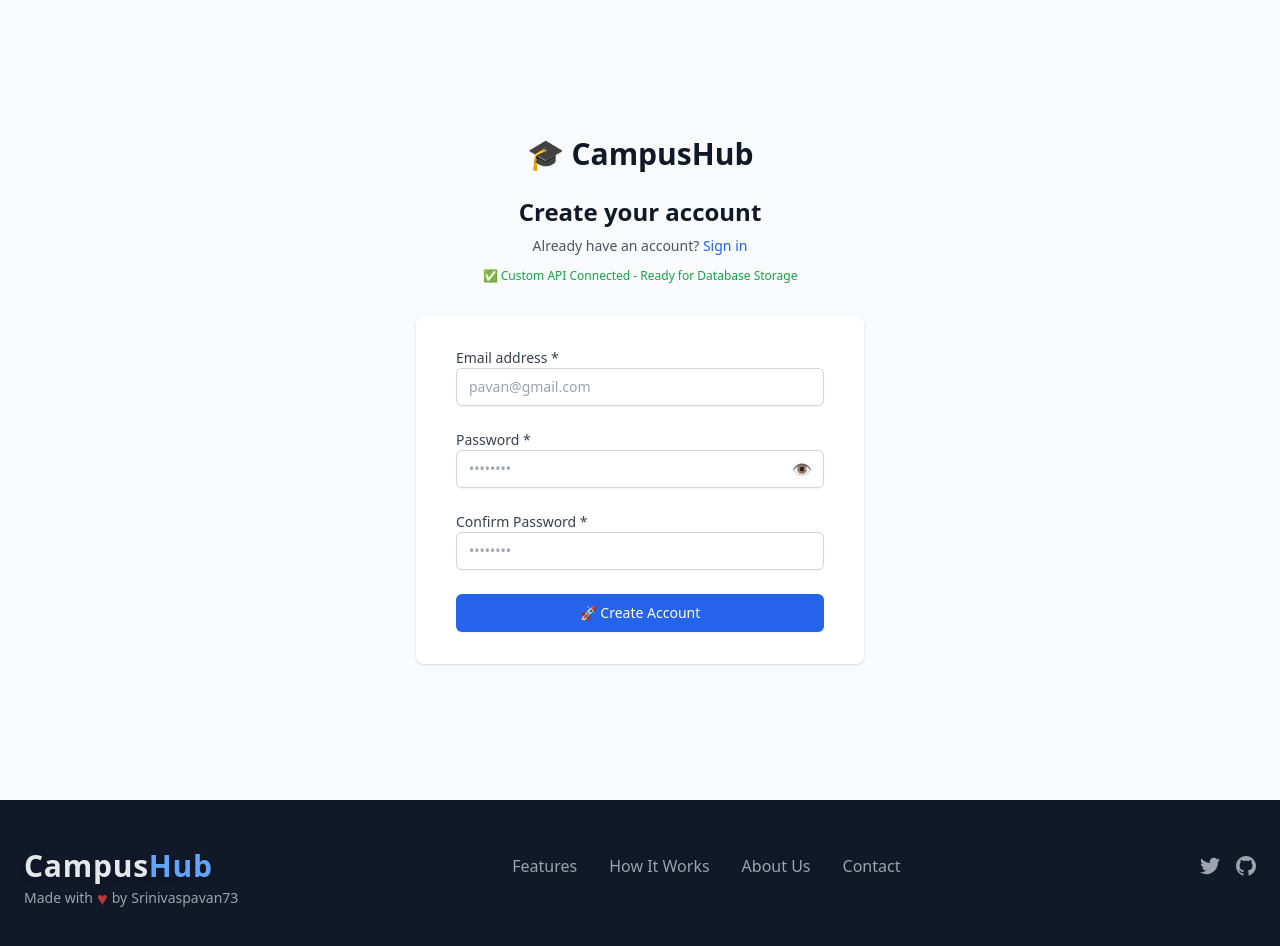
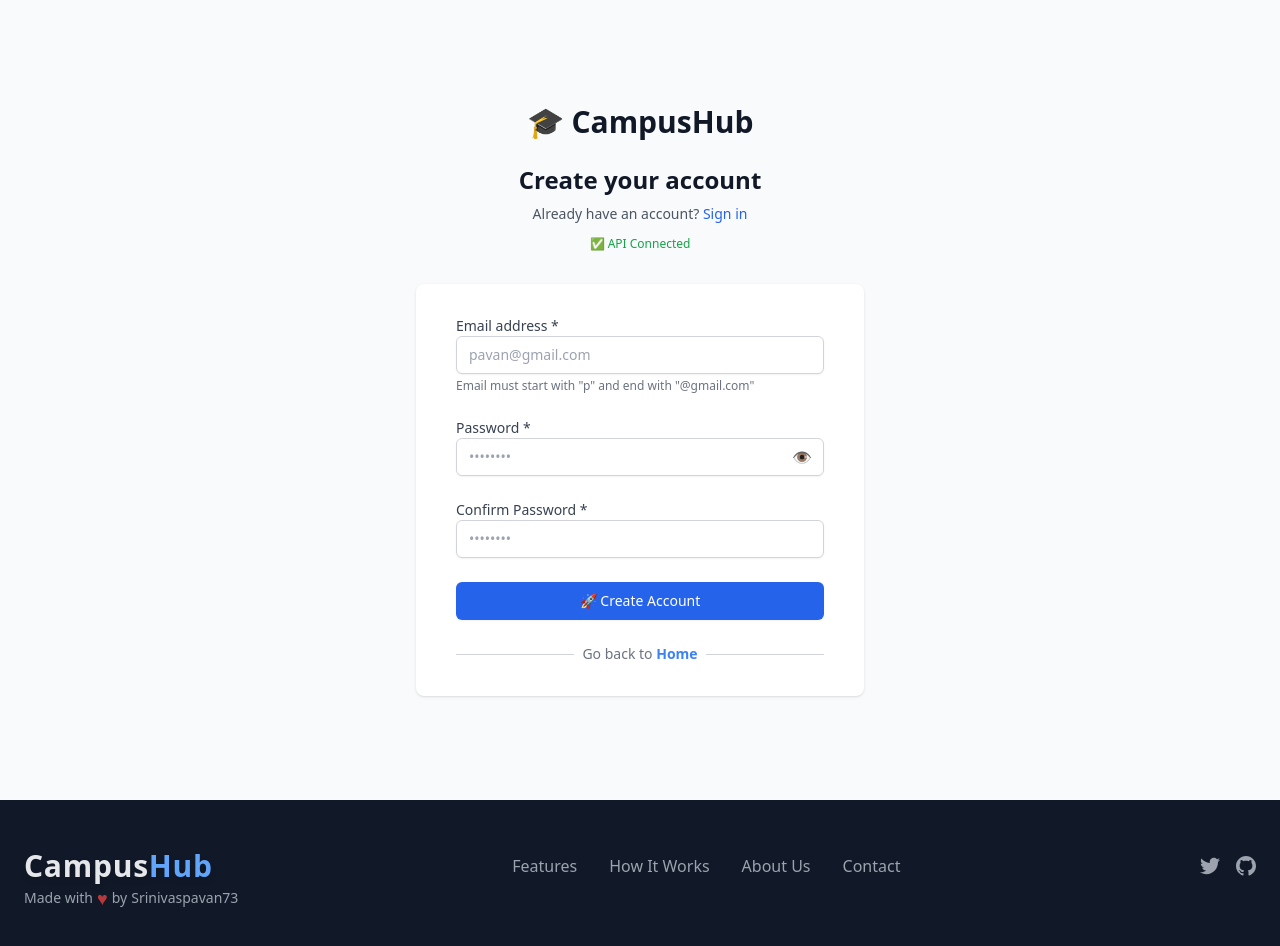
Before and after one commit to srinivaspavan73/campus-hub-main-cloud, a React (Vite) app in the folder frontend/: page /signup in a window 1280 px wide. Shown: the top 946 px of the page. Built offline with nearby package versions, Linux system fonts and the light colour scheme.

Commit message:
fixing the signinup issues

```diff
--- a/frontend/src/pages/Signup.jsx
+++ b/frontend/src/pages/Signup.jsx
@@ -1,7 +1,9 @@
 import { useEffect, useState } from "react";
+import { useNavigate } from "react-router-dom";
 import API_BASE_URL from '../config/api';
 
 export default function CustomSignup() {
+    const navigate = useNavigate();
     const [formData, setFormData] = useState({
         email: "",
         password: "",
@@ -13,9 +15,6 @@ export default function CustomSignup() {
     const [showPassword, setShowPassword] = useState(false);
     const [successMessage, setSuccessMessage] = useState("");
     const [apiStatus, setApiStatus] = useState({ connected: false, testing: false });
-
-
-
 
     useEffect(() => {
         checkApiConnection();
@@ -31,6 +30,7 @@ export default function CustomSignup() {
                 setApiStatus({ connected: false, testing: false });
             }
         } catch (error) {
+            console.error('API connection check failed:', error);
             setApiStatus({ connected: false, testing: false });
         }
     };
@@ -64,7 +64,7 @@ export default function CustomSignup() {
 
         const username = trimmedEmail.split('@')[0];
         if (!username.startsWith('pavan')) {
-            return { valid: false, message: 'Email must start with letter "pavan"' };
+            return { valid: false, message: 'Email must start with "pavan"' };
         }
 
         return { valid: true, normalizedEmail: trimmedEmail };
@@ -120,6 +120,8 @@ export default function CustomSignup() {
                 return;
             }
 
+            console.log('Sending signup request to:', `${API_BASE_URL}/user/signup`);
+
             const response = await fetch(`${API_BASE_URL}/user/signup`, {
                 method: 'POST',
                 headers: {
@@ -132,10 +134,11 @@ export default function CustomSignup() {
             });
 
             const data = await response.json();
+            console.log('Signup response:', data);
 
             if (response.ok && data.success) {
-                // ✅ Don’t auto-login or save token here
-                setSuccessMessage("🎉 Account created successfully! Please sign in to continue.");
+                // ✅ Show success message
+                setSuccessMessage("🎉 Account created successfully! Redirecting to sign in...");
 
                 // Clear form
                 setFormData({
@@ -146,7 +149,7 @@ export default function CustomSignup() {
 
                 // Redirect to signin after short delay
                 setTimeout(() => {
-                    window.location.href = "/signin";
+                    navigate('/signin');
                 }, 2000);
             } else {
                 setServerError(data.msg || 'Signup failed. Please try again.');
@@ -156,7 +159,7 @@ export default function CustomSignup() {
             console.error("💥 Signup error:", error);
 
             if (error.name === 'TypeError' && error.message.includes('fetch')) {
-                setServerError("Unable to connect to the custom API server. Please ensure the backend is running on " + API_BASE_URL);
+                setServerError("Unable to connect to the server. Please ensure the backend is running on " + API_BASE_URL);
             } else {
                 setServerError("An error occurred during signup. Please try again.");
             }
@@ -182,7 +185,7 @@ export default function CustomSignup() {
                     {apiStatus.testing ? (
                         <p className="text-xs text-yellow-600">🔄 Checking API connection...</p>
                     ) : apiStatus.connected ? (
-                        <p className="text-xs text-green-600">✅ Custom API Connected - Ready for Database Storage</p>
+                        <p className="text-xs text-green-600">✅ API Connected</p>
                     ) : (
                         <p className="text-xs text-red-600">❌ API Not Connected - Please start backend server</p>
                     )}
@@ -221,6 +224,7 @@ export default function CustomSignup() {
                                 placeholder="pavan@gmail.com"
                             />
                             {errors.email && <p className="mt-1 text-sm text-red-600">{errors.email}</p>}
+                            <p className="mt-1 text-xs text-gray-500">Email must start with "p" and end with "@gmail.com"</p>
                         </div>
 
                         <div>
@@ -273,11 +277,24 @@ export default function CustomSignup() {
                         <button
                             type="submit"
                             disabled={isSubmitting || !apiStatus.connected}
-                            className="w-full flex justify-center py-2 px-4 border border-transparent rounded-md shadow-sm text-sm font-medium text-white bg-blue-600 hover:bg-blue-700 disabled:bg-gray-400 disabled:cursor-not-allowed"
+                            className="w-full flex justify-center py-2 px-4 border border-transparent rounded-md shadow-sm text-sm font-medium text-white bg-blue-600 hover:bg-blue-700 disabled:bg-gray-400 disabled:cursor-not-allowed transition-colors"
                         >
                             {isSubmitting ? "Creating account..." : "🚀 Create Account"}
                         </button>
                     </form>
+
+                    <div className="mt-6">
+                        <div className="relative">
+                            <div className="absolute inset-0 flex items-center">
+                                <div className="w-full border-t border-gray-300"></div>
+                            </div>
+                            <div className="relative flex justify-center text-sm">
+                                <span className="px-2 bg-white text-gray-500">
+                                    Go back to <b onClick={() => navigate('/')} className="text-blue-500 cursor-pointer hover:underline">Home</b>
+                                </span>
+                            </div>
+                        </div>
+                    </div>
                 </div>
             </div>
         </div>
```
Also changed, not shown: 1 other file (tests, documents, lock files or other folders).
